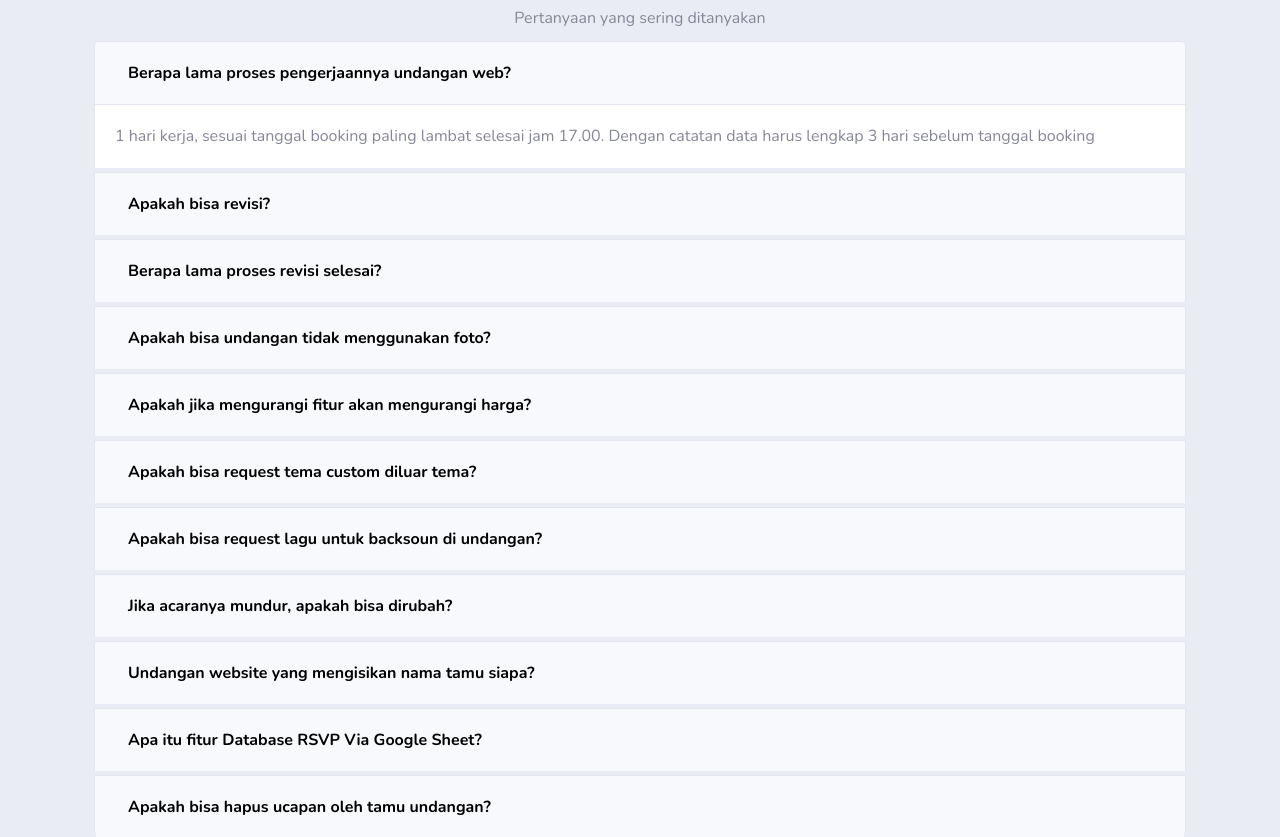
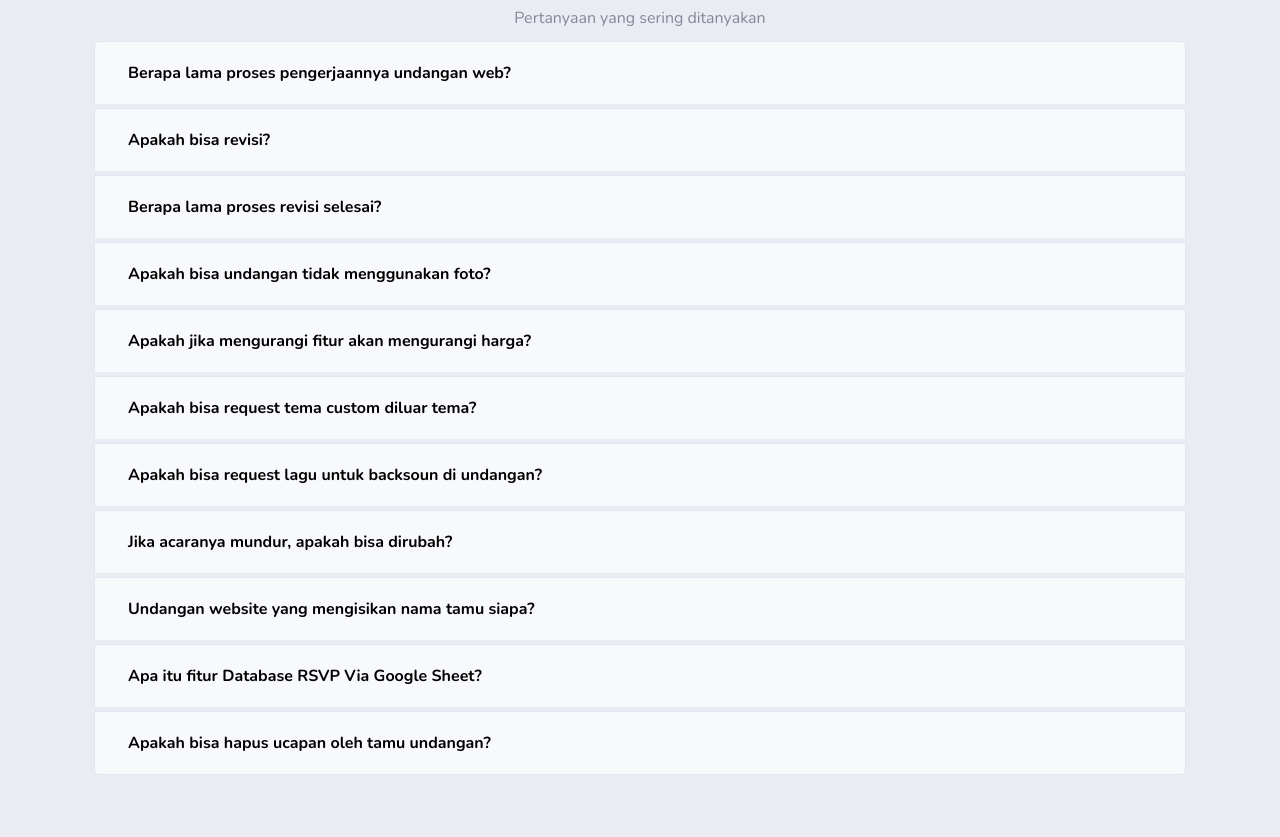
Before and after one commit to master-kamal/nikahai, a plain HTML site: page index.html in a window 1280 px wide. Shown: the part 2998-3835 px from the top of the page. Drawn offline with nearby package versions, Linux system fonts and the light colour scheme.

Commit message:
Catalog Nikahai

```diff
--- a/index.html
+++ b/index.html
@@ -563,8 +563,7 @@
                         </h2>
                     </div>
 
-                    <div id="collapseOne" class="collapse show" aria-labelledby="headingOne"
-                        data-parent="#accordionExample">
+                    <div id="collapseOne" class="collapse" aria-labelledby="headingOne" data-parent="#accordionExample">
                         <div class="card-body">
                             1 hari kerja, sesuai tanggal booking paling lambat selesai jam 17.00. Dengan catatan data
                             harus lengkap 3 hari sebelum tanggal booking
```
